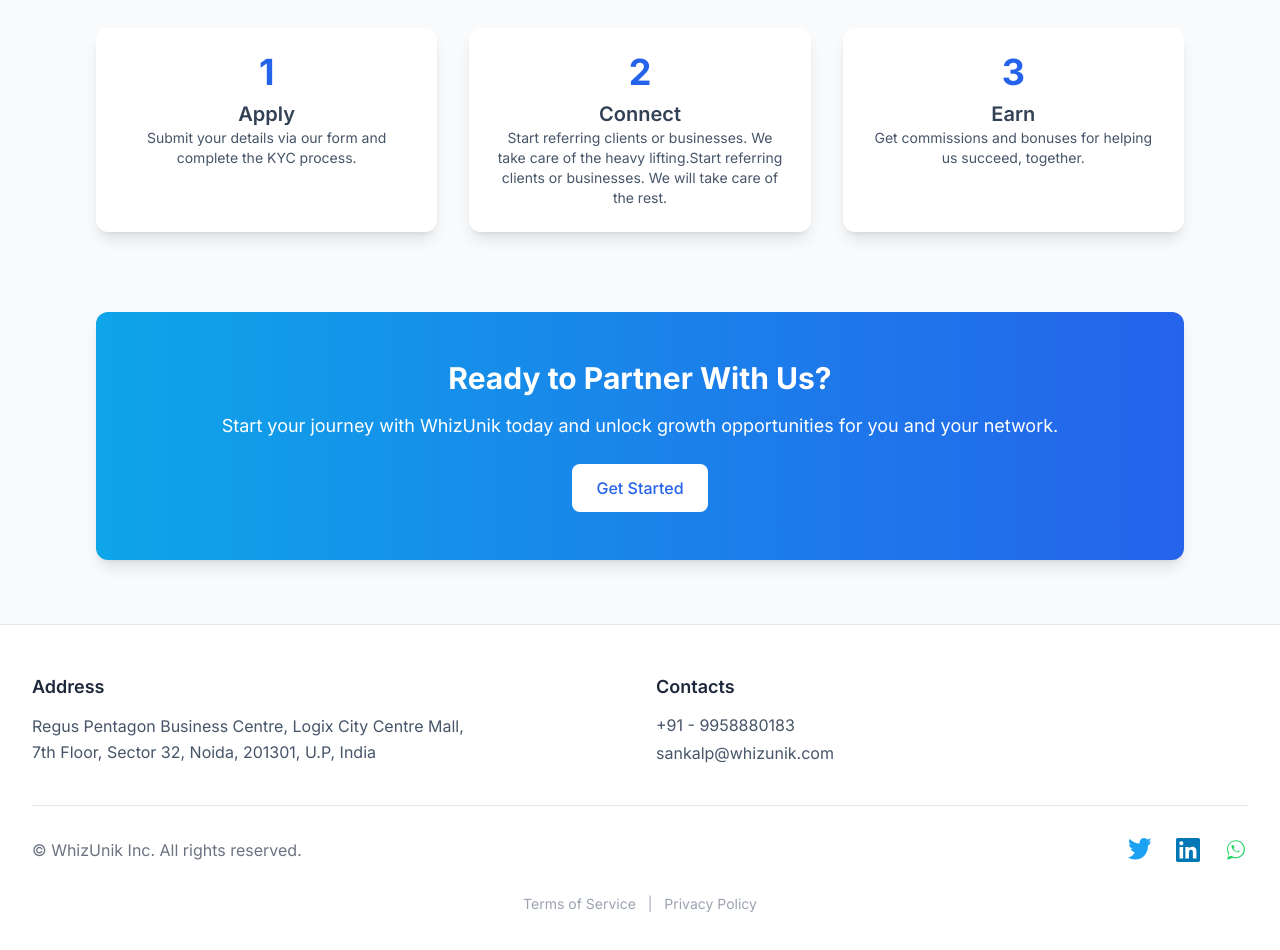
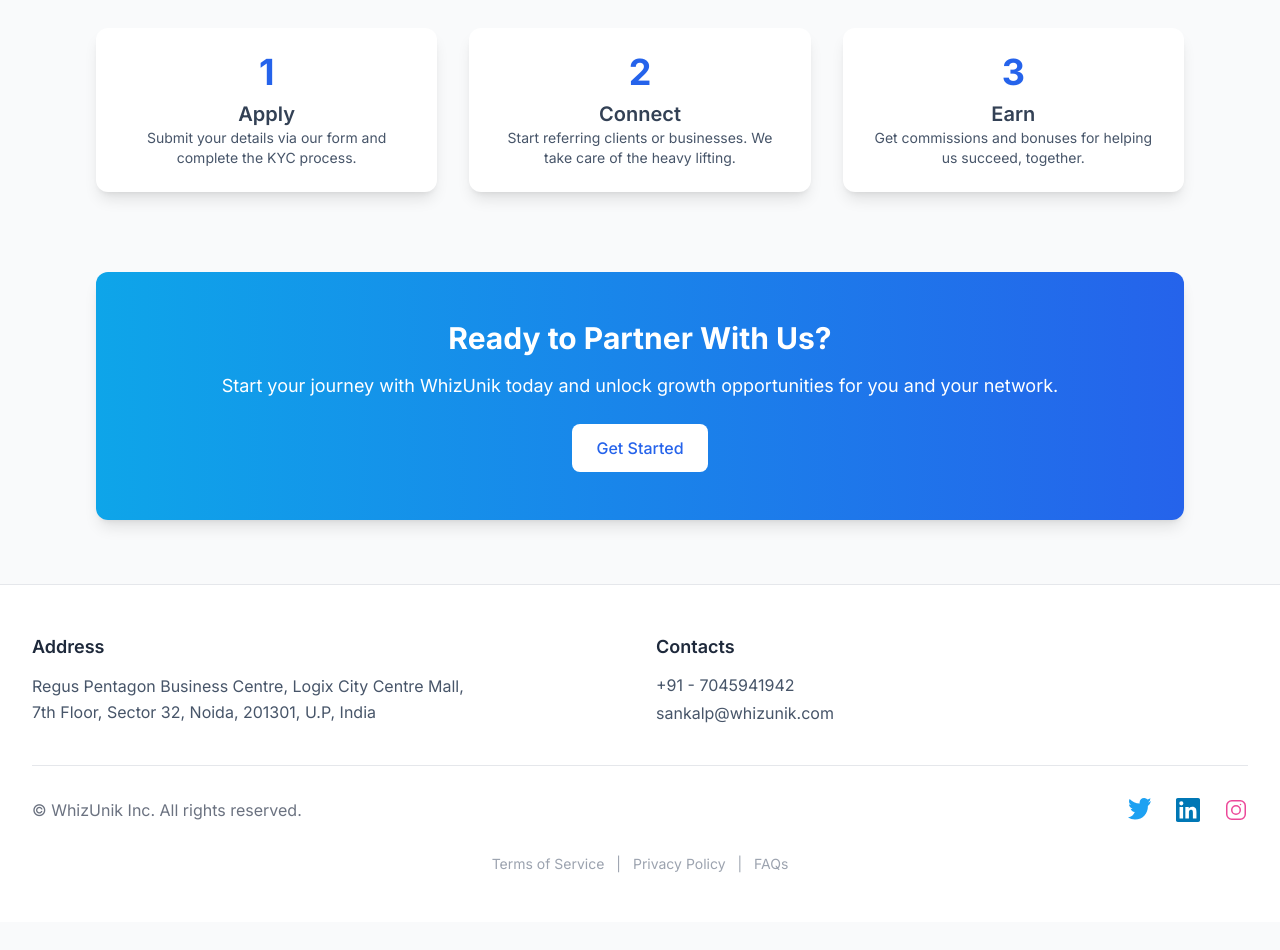
Before and after one commit to RamShrivastava3681/Whizunik-page, a plain HTML site: page frontend/partner-with-us.html in a window 1280 px wide. Shown: the part 1000-1950 px from the top of the page. After the commit the page ends 1922 px from the top, so only its background shows below. Drawn offline with nearby package versions, Linux system fonts and the light colour scheme.

Commit message:
Update partner-with-us.html

```diff
--- a/frontend/partner-with-us.html
+++ b/frontend/partner-with-us.html
@@ -104,7 +104,7 @@
       <div class="bg-white p-6 rounded-xl shadow-lg hover:scale-105 transition-transform">
         <div class="text-4xl font-bold text-blue-600 mb-2">2</div>
         <h4 class="text-xl font-semibold text-slate-700">Connect</h4>
-        <p class="text-slate-600 text-sm">Start referring clients or businesses. We take care of the heavy lifting.Start referring clients or businesses. We will take care of the rest.</p>
+        <p class="text-slate-600 text-sm">Start referring clients or businesses. We take care of the heavy lifting.</p>
       </div>
       <div class="bg-white p-6 rounded-xl shadow-lg hover:scale-105 transition-transform">
         <div class="text-4xl font-bold text-blue-600 mb-2">3</div>
@@ -137,7 +137,7 @@
         <div>
           <h4 class="text-lg font-semibold text-slate-800 mb-3">Contacts</h4>
           <p class="text-slate-600">
-            <a href="tel:+917045941942" class="hover:text-blue-600 transition-colors block mb-1">+91 - 9958880183</a>
+            <a href="tel:+917045941942" class="hover:text-blue-600 transition-colors block mb-1">+91 - 7045941942</a>
             <a href="mailto:sankalp@whizunik.com" class="hover:text-blue-600 transition-colors block">sankalp@whizunik.com</a>
           </p>
         </div>
@@ -155,11 +155,12 @@
             <path d="M20.447 20.452h-3.554v-5.569c0-1.328-.025-3.039-1.85-3.039-1.853 0-2.136 1.445-2.136 2.939v5.669H9.354V9h3.415v1.561h.049c.476-.899 1.637-1.85 3.37-1.85 3.602 0 4.267 2.37 4.267 5.451v6.29zM5.337 7.433a2.065 2.065 0 110-4.13 2.065 2.065 0 010 4.13zM7.119 20.452H3.554V9h3.565v11.452zM22.225 0H1.771C.792 0 0 .774 0 1.727v20.545C0 23.225.792 24 1.771 24h20.451C23.2 24 24 23.225 24 22.272V1.727C24 .774 23.2 0 22.222 0h.003z"/>
           </svg>
         </a>
-        <a href="https://wa.me/917045941942" target="_blank" class="text-[#25D366] hover:scale-110 transition-transform" aria-label="WhatsApp">
-          <svg class="h-6 w-6 fill-current" viewBox="0 0 32 32">
-            <path d="M16.003 3C9.384 3 4 8.384 4 15.003c0 2.633.848 5.07 2.29 7.073L4 29l7.191-2.236A12.937 12.937 0 0016.003 27C22.622 27 28 21.616 28 15.003 28 8.384 22.622 3 16.003 3zm.047 22.5a10.41 10.41 0 01-5.52-1.577l-.395-.25-4.278 1.33 1.375-4.148-.273-.424a10.435 10.435 0 01-1.65-5.557c0-5.797 4.712-10.508 10.507-10.508 5.797 0 10.508 4.711 10.508 10.508 0 5.797-4.711 10.508-10.508 10.508zm5.535-7.883c-.305-.152-1.803-.89-2.083-.992-.28-.102-.485-.152-.69.152s-.79.991-.97 1.194c-.178.204-.356.229-.66.076a8.444 8.444 0 01-2.494-1.538 9.394 9.394 0 01-1.74-2.188c-.182-.305-.019-.469.137-.621.141-.14.305-.355.458-.533.153-.178.204-.305.306-.508.102-.204.05-.382-.025-.534-.076-.152-.69-1.664-.945-2.28-.248-.595-.5-.514-.69-.524a5.64 5.64 0 00-.534-.01c-.178 0-.457.066-.695.305-.239.24-.911.89-.911 2.17s.933 2.514 1.063 2.688c.127.178 1.834 2.805 4.448 3.935.622.27 1.106.43 1.484.552.623.198 1.189.17 1.639.104.5-.076 1.526-.623 1.741-1.226.214-.61.214-1.134.152-1.226-.06-.09-.23-.144-.535-.295z"/>
-          </svg>
-        </a>
+        <a href="https://www.instagram.com/whiz.unik/" target="_blank" class="text-pink-500 hover:scale-110 transition-transform" aria-label="Instagram">
+  <svg class="h-6 w-6 fill-current" viewBox="0 0 24 24">
+    <path d="M7.75 2h8.5A5.75 5.75 0 0 1 22 7.75v8.5A5.75 5.75 0 0 1 16.25 22h-8.5A5.75 5.75 0 0 1 2 16.25v-8.5A5.75 5.75 0 0 1 7.75 2Zm0 1.5A4.25 4.25 0 0 0 3.5 7.75v8.5A4.25 4.25 0 0 0 7.75 20.5h8.5A4.25 4.25 0 0 0 20.5 16.25v-8.5A4.25 4.25 0 0 0 16.25 3.5h-8.5Zm8.75 2.25a.75.75 0 1 1 0 1.5.75.75 0 0 1 0-1.5ZM12 7a5 5 0 1 1 0 10 5 5 0 0 1 0-10Zm0 1.5a3.5 3.5 0 1 0 0 7 3.5 3.5 0 0 0 0-7Z"/>
+  </svg>
+</a>
+
       </div>
       <div class="mt-8 md:mt-0 md:order-1">
         <p class="text-center text-base text-gray-500">
@@ -168,9 +169,11 @@
       </div>
     </div>
     <div class="mt-8 text-center text-sm text-gray-400">
-      <a href="#" class="hover:text-blue-500 transition-colors">Terms of Service</a>
-      <span class="mx-2">|</span>
-      <a href="#" class="hover:text-blue-500 transition-colors">Privacy Policy</a>
+      <a href="https://drive.google.com/file/d/18GcN6X2tKnY_yCY0REY_KJb_AhqXHEN7/view?usp=sharing" class="hover:text-blue-500 transition-colors">Terms of Service</a>
+<span class="mx-2">|</span>
+<a href="https://drive.google.com/file/d/1pH4i7zxR75n4IpU98gXVMZmyeC86P0n4/view?usp=sharing" class="hover:text-blue-500 transition-colors">Privacy Policy</a>
+<span class="mx-2">|</span>
+<a href="https://drive.google.com/file/d/1PyesKZXOYrvC09UlO0YeWQd4yeaPlArb/view?usp=drive_link" class="hover:text-blue-500 transition-colors">FAQs</a>
     </div>
   </div>
 </footer>
```
